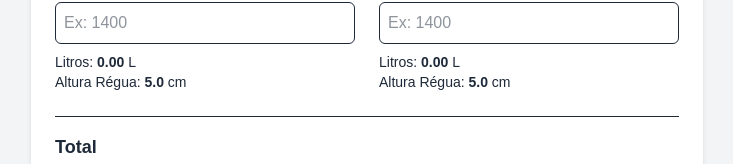
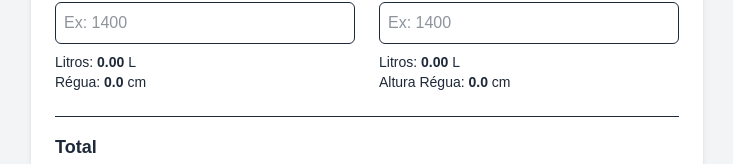
Before and after one commit to Colombao/airplane, a Next.js app: page / in a window 1280 px wide. Shown: the part 122-286 px from the top of the page, without its empty margins (273-1006 px from the left). Built offline with nearby package versions, Linux system fonts and the light colour scheme.

Commit message:
Refactor fuel calculation logic and update display labels; add CI workflow configuration

```diff
--- a/app/page.tsx
+++ b/app/page.tsx
@@ -12,7 +12,8 @@ export default function FuelCalculator() {
 
   const calcValues = (kg: number) => {
     const liters = kg / density;
-    const cm = (kg - 1200) / 100 + 17;
+    // a cada 1cm é == 50kg
+    const cm = kg / 50;
     return { liters: liters.toFixed(2), cm: cm.toFixed(1) };
   };
 
@@ -42,7 +43,7 @@ export default function FuelCalculator() {
               Litros: <strong>{valuesLeft.liters}</strong> L
             </p>
             <p className="text-sm">
-              Altura Régua: <strong>{valuesLeft.cm}</strong> cm
+              Régua: <strong>{valuesLeft.cm}</strong> cm
             </p>
           </div>
 
```
